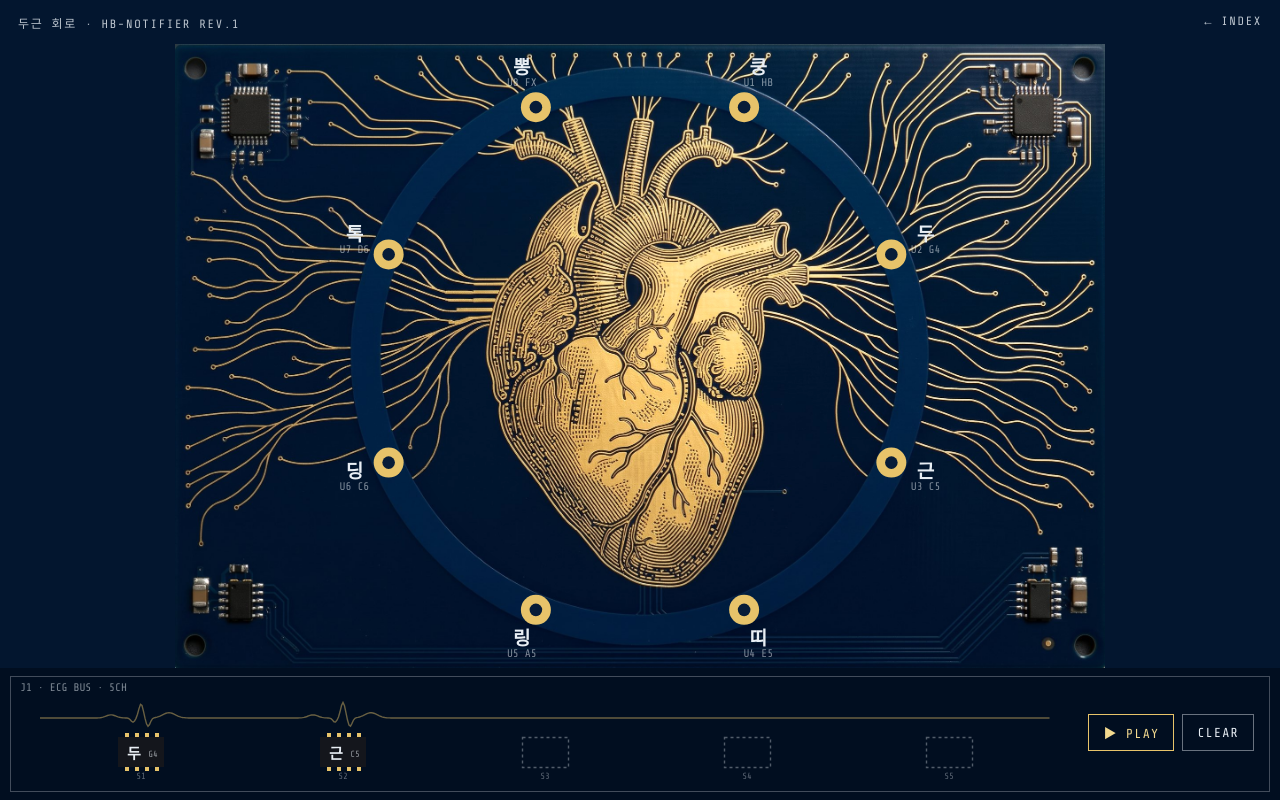
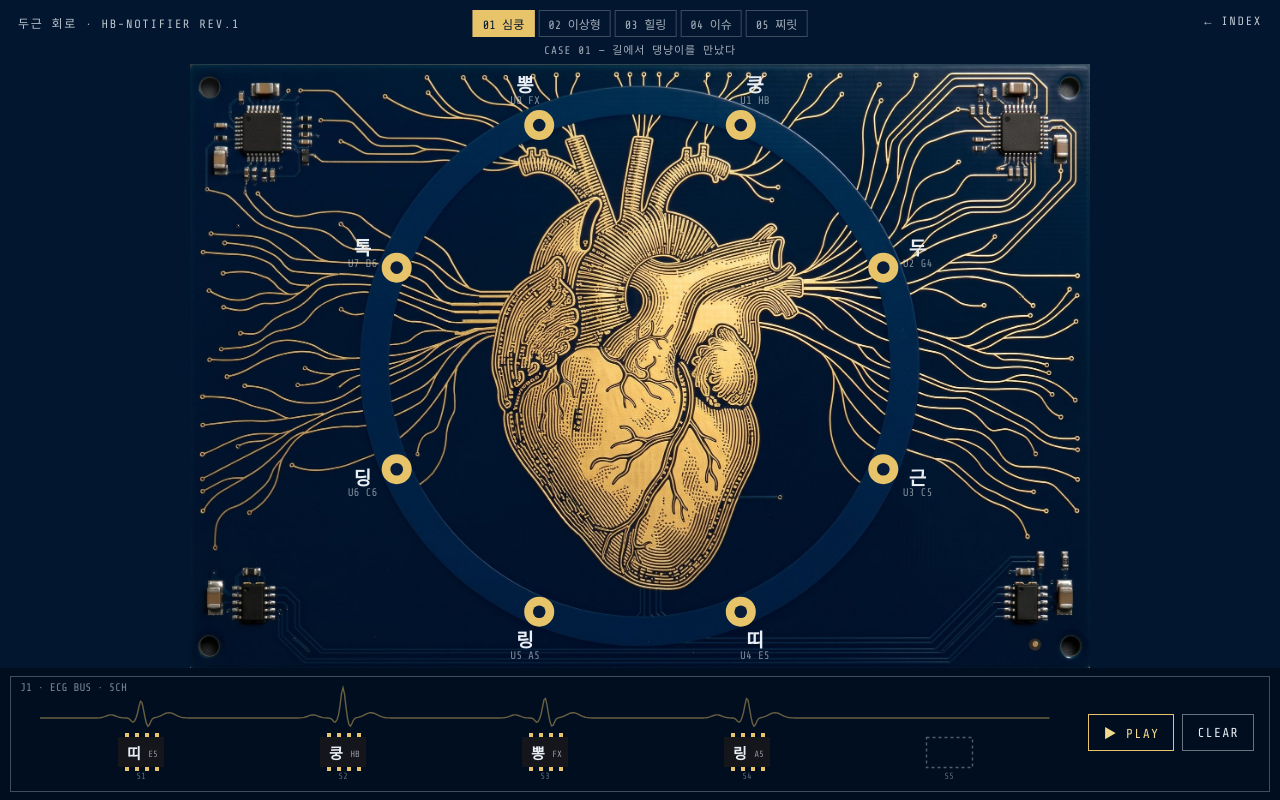
Before and after one commit to hyoooonkim/motion-typo, a plain HTML site: page day-261118/index.html in a window 1280 px wide. Drawn offline with nearby package versions, Linux system fonts and the light colour scheme; animation ran at ten frames a second.

Commit message:
day-261118 빛이 실제 회로를 타고 흐르게, 상황 5가지(심쿵·이상형·힐링·이슈·찌릿)
Co-Authored-By: Claude Opus 5.5 <noreply@anthropic.com>

```diff
--- /dev/null
+++ b/day-261118/circuit.js
@@ -0,0 +1,63 @@
+export function buildCircuit(img) {
+  const MW = 720, MH = Math.round(img.naturalHeight / img.naturalWidth * MW), N = MW * MH;
+  const oc = document.createElement('canvas'); oc.width = MW; oc.height = MH;
+  const octx = oc.getContext('2d', { willReadFrequently: true });
+  octx.drawImage(img, 0, 0, MW, MH);
+  const px = octx.getImageData(0, 0, MW, MH).data, gold = new Uint8Array(N);
+  for (let i = 0; i < N; i++) { const r = px[i * 4], g = px[i * 4 + 1], b = px[i * 4 + 2]; gold[i] = r > 110 && r - b > 45 && g > 70 ? 1 : 0; }
+
+  const cx = MW * .5, cy = MH * .504, R = MH * .436, dist = new Float32Array(N).fill(Infinity), q = new Int32Array(N);
+  const rad = i => Math.hypot(i % MW - cx, ((i / MW) | 0) - cy);
+  const bfs = seeds => {
+    let h = 0, tl = 0;
+    for (const [i, d] of seeds) if (d < dist[i]) { dist[i] = d; q[tl++] = i; }
+    while (h < tl) {
+      const i = q[h++], x = i % MW, y = (i / MW) | 0, d = dist[i] + 1;
+      for (let dy = -1; dy <= 1; dy++) for (let dx = -1; dx <= 1; dx++) {
+        const X = x + dx, Y = y + dy;
+        if ((!dx && !dy) || X < 0 || Y < 0 || X >= MW || Y >= MH) continue;
+        const j = Y * MW + X;
+        if (gold[j] && dist[j] === Infinity) { dist[j] = d; q[tl++] = j; }
+      }
+    }
+  };
+  const s1 = [];
+  for (let i = 0; i < N; i++) if (gold[i] && rad(i) < 22) s1.push([i, 0]);
+  bfs(s1);
+  let sum = 0, n = 0;
+  for (let i = 0; i < N; i++) { const r = rad(i); if (dist[i] < Infinity && r > R - 40 && r < R - 12) { sum += dist[i]; n++; } }
+  const Dring = n ? sum / n : R, s2 = [];
+  for (let i = 0; i < N; i++) { const r = rad(i); if (gold[i] && dist[i] === Infinity && r > R + 4 && r < R + 30) s2.push([i, Dring + (r - R)]); }
+  bfs(s2);
+
+  const idx = [], dd = [], ang = [];
+  let maxD = 0;
+  for (let i = 0; i < N; i++) if (dist[i] < Infinity) { idx.push(i); dd.push(dist[i]); ang.push(Math.atan2(((i / MW) | 0) - cy, i % MW - cx)); maxD = Math.max(maxD, dist[i]); }
+  octx.clearRect(0, 0, MW, MH);
+  const od = octx.createImageData(MW, MH);
+  for (const i of idx) { od.data[i * 4] = 255; od.data[i * 4 + 1] = 236; od.data[i * 4 + 2] = 178; }
+  return { oc, octx, od, idx: Int32Array.from(idx), d: Float32Array.from(dd), ang: Float32Array.from(ang), maxD, Dring };
+}
+
+export function paintCircuit(C, waves, col) {
+  const { idx, d, ang, od, maxD } = C, data = od.data;
+  if (C.col !== col) { C.col = col; for (const i of idx) { data[i * 4] = col[0]; data[i * 4 + 1] = col[1]; data[i * 4 + 2] = col[2]; } }
+  for (let k = 0; k < idx.length; k++) {
+    let I = 0;
+    const dk = d[k];
+    for (const w of waves) {
+      const u = Math.min(1, w.t / w.dur);
+      if (w.kind === 'in') {
+        let da = ang[k] - w.ang; da = Math.abs(Math.atan2(Math.sin(da), Math.cos(da)));
+        if (da > .62) continue;
+        const front = maxD * (1 - u);
+        I += Math.exp(-(((dk - front) / 9) ** 2)) * (1 - da / .62) * w.gain;
+      } else {
+        const front = u * maxD * 1.05, x = (dk - front) / 12;
+        I += (Math.exp(-x * x) + (dk < front ? .22 * Math.exp(-(front - dk) / 55) : 0)) * Math.pow(1 - u, .6) * w.gain;
+      }
+    }
+    data[idx[k] * 4 + 3] = I > 1 ? 255 : I * 255;
+  }
+  C.octx.putImageData(od, 0, 0);
+}
--- a/day-261118/index.html
+++ b/day-261118/index.html
@@ -11,17 +11,23 @@
   canvas { position: fixed; inset: 0; width: 100%; height: 100%; display: block; }
   #top { position: fixed; left: 18px; right: 18px; top: 14px; display: flex; justify-content: space-between; font-size: 12px; letter-spacing: .14em; text-transform: uppercase; opacity: .8; z-index: 2; pointer-events: none; }
   #top a { color: inherit; text-decoration: none; pointer-events: auto; }
+  #sel { position: fixed; left: 50%; top: 10px; transform: translateX(-50%); display: flex; flex-direction: column; align-items: center; gap: 4px; z-index: 3; }
+  #cases { display: flex; gap: 4px; }
+  #cases button { background: transparent; color: rgba(232,238,244,.7); border: 1px solid rgba(232,238,244,.25); font: 12px 'Share Tech Mono', 'Noto Sans KR', monospace; padding: 4px 9px; cursor: pointer; }
+  #cases button.on { color: #03162f; background: #e7c36a; border-color: #e7c36a; }
+  #cdesc { font: 11px 'Share Tech Mono', 'Noto Sans KR', monospace; letter-spacing: .08em; opacity: .7; }
   #ctl { position: fixed; right: 26px; bottom: 49px; display: flex; gap: 8px; z-index: 2; }
   #ctl button { background: transparent; color: #e8eef4; border: 1px solid rgba(232,238,244,.45); font: 13px 'Share Tech Mono', 'Noto Sans KR', monospace; letter-spacing: .1em; padding: 8px 14px; cursor: pointer; }
   #ctl button:hover { background: rgba(232,238,244,.1); }
   #ctl #play { border-color: #e7c36a; color: #f3d98f; }
-  @media (max-width: 639px) { #ctl { top: 40px; bottom: auto; right: 18px; } #ctl button { padding: 6px 10px; font-size: 12px; } }
+  @media (max-width: 639px) { #sel { top: 38px; width: calc(100% - 24px); } #cases button { padding: 4px 6px; font-size: 11px; } #ctl { top: 82px; bottom: auto; right: 18px; } #ctl button { padding: 6px 10px; font-size: 12px; } }
 </style>
 </head>
 <body>
 <canvas id="c"></canvas>
 <header id="top"><span>두근 회로 · HB-NOTIFIER REV.1</span><a href="../index.html">← INDEX</a></header>
+<nav id="sel"><div id="cases"></div><div id="cdesc"></div></nav>
 <div id="ctl"><button id="play">▶ PLAY</button><button id="clear">CLEAR</button></div>
-<script type="module" src="main.js?v=3"></script>
+<script type="module" src="main.js?v=5"></script>
 </body>
 </html>
--- a/day-261118/main.js
+++ b/day-261118/main.js
@@ -1,4 +1,5 @@
 import { unlock, play as sound, now } from './audio.js';
+import { buildCircuit, paintCircuit } from './circuit.js?v=4';
 
 const NOTES = [
   { k: '쿵', n: 'HB', f: 0, type: 'thump' },
@@ -10,7 +11,15 @@ const NOTES = [
   { k: '톡', n: 'D6', f: 1174.7, type: 'tok' },
   { k: '뽕', n: 'FX', f: 900, type: 'pop' },
 ];
-const SLOTS = 5, STEP = .38;
+const SLOTS = 5, LEAD = .3;
+const CASES = [
+  { t: '심쿵', d: '길에서 댕냥이를 만났다', chips: [3, 0, 7, 4], step: .3, idle: .9, col: [255, 196, 214] },
+  { t: '이상형', d: '천년의 이상형을 만났다', chips: [0, 0, 1, 2, 5], step: .19, idle: .45, col: [255, 150, 130] },
+  { t: '힐링', d: '요가 매트 위, 느긋한 오후', chips: [1, 4, 2], step: .72, idle: 1.7, col: [170, 236, 205] },
+  { t: '이슈', d: '큰일났다, 이슈가 터졌다', chips: [6, 0, 6, 0, 6], step: .15, idle: .38, col: [255, 96, 84] },
+  { t: '찌릿', d: '심장이 찌릿, 아련한 밤', chips: [5, 3, 1], step: .55, idle: 1.3, col: [160, 200, 255] },
+];
+let cs = 0, STEP = CASES[0].step;
 const GOLD = '#e7c36a', SILK = '#e8eef4';
 const MONO = '"Share Tech Mono", monospace', KR = '"Noto Sans KR", sans-serif';
 
@@ -20,12 +29,12 @@ const clamp = (v, a, b) => Math.max(a, Math.min(b, v));
 const ease = t => { t = clamp(t, 0, 1); return t * t * (3 - 2 * t); };
 
 let W = 0, H = 0, DPR = 1, L = null, last = performance.now(), T = 0, idle = 0;
-let chips = [1, 2], beat = 0, hover = -1, run = null, name = '', nameT = 0;
+let chips = CASES[0].chips.slice(), beat = 0, hover = -1, run = null, name = '', nameT = 0;
 const padLit = new Array(NOTES.length).fill(0), chipLit = new Array(SLOTS).fill(0);
-let pulses = [], stamps = [];
+let waves = [], queue = [], stamps = [], C = null;
 
 function layout() {
-  const strip = W < 640 ? 150 : 132, top = 44, ah = H - strip - top;
+  const strip = W < 640 ? 150 : 132, top = W < 640 ? 118 : 64, ah = H - strip - top;
   const IW = img.naturalWidth || 2100, IH = img.naturalHeight || 1409;
   const k = Math.min(ah / IH, Math.max(W / IW, (W - 90) / (.872 * IH))), bw = IW * k, bh = IH * k, bx = (W - bw) / 2, by = top + (ah - bh) / 2;
   const cx = bx + bw * .5, cy = by + bh * .504, R = bh * .436;
@@ -44,20 +53,22 @@ function fire(ni, si) {
   const n = NOTES[ni];
   beat = Math.max(beat, n.type === 'thump' ? 1.3 : .85);
   padLit[ni] = 1; if (si >= 0) chipLit[si] = 1;
-  pulses.push({ p: ni, t: 0 }); stamps.push({ ch: n.k, t: 0 });
+  stamps.push({ ch: n.k, t: 0 }); waves.push({ kind: 'out', t: 0, dur: .8, gain: n.type === 'thump' ? 1.2 : .9 });
 }
 
+function inWave(ni) { waves.push({ kind: 'in', t: 0, dur: LEAD, ang: L.pads[ni].a, gain: 1 }); padLit[ni] = .6; }
+
 function addChip(ni) {
-  unlock(); sound(NOTES[ni]); fire(ni, -1);
+  unlock(); sound(NOTES[ni], now() + LEAD); inWave(ni); queue.push({ at: T + LEAD, ni, si: -1 });
   if (chips.length < SLOTS) { chips.push(ni); name = ''; } else chipLit.fill(.6);
 }
 
 function startRun() {
   if (!chips.length) return;
   unlock();
-  const t0 = now() + .06, dur = SLOTS * STEP;
+  const t0 = now() + LEAD, dur = SLOTS * STEP;
   chips.forEach((ni, i) => sound(NOTES[ni], t0 + (i + .5) * STEP));
-  run = { t: -.06, dur, fired: new Set() };
+  run = { t: -LEAD, dur, started: new Set(), fired: new Set() };
   name = ''; stamps = [];
 }
 
@@ -78,16 +89,11 @@ function drawWave(xa, xb, style, lw) {
   ctx.strokeStyle = style; ctx.lineWidth = lw; ctx.stroke();
 }
 
-function padPath(p) {
-  const a = L.pads[p].a, mx = L.cx + Math.cos(a) * L.R * .58, my = L.cy + Math.sin(a) * L.R * .58;
-  return [[L.pads[p].x, L.pads[p].y], [mx, my], [L.cx + Math.cos(a) * L.R * .2, L.cy + Math.sin(a) * L.R * .2]];
-}
-
-function along(path, u) {
-  const segs = path.slice(1).map((p, i) => Math.hypot(p[0] - path[i][0], p[1] - path[i][1])), tot = segs.reduce((a, b) => a + b, 0);
-  let d = u * tot;
-  for (let i = 0; i < segs.length; i++) { if (d <= segs[i]) { const f = d / segs[i]; return [path[i][0] + (path[i + 1][0] - path[i][0]) * f, path[i][1] + (path[i + 1][1] - path[i][1]) * f]; } d -= segs[i]; }
-  return path[path.length - 1];
+function setCase(i) {
+  cs = i; STEP = CASES[i].step; chips = CASES[i].chips.slice(); name = ''; run = null; queue = [];
+  document.querySelectorAll('#cases button').forEach((b, j) => b.classList.toggle('on', j === i));
+  document.getElementById('cdesc').textContent = `CASE 0${i + 1} — ${CASES[i].d}`;
+  startRun();
 }
 
 function partName() {
@@ -102,13 +108,17 @@ function frame(t) {
   if (run) {
     run.t += dt;
     const u = run.t / run.dur;
-    chips.forEach((ni, i) => { if (!run.fired.has(i) && run.t >= (i + .5) * STEP) { run.fired.add(i); fire(ni, i); } });
+    chips.forEach((ni, i) => {
+      if (!run.started.has(i) && run.t >= (i + .5) * STEP - LEAD) { run.started.add(i); inWave(ni); }
+      if (!run.fired.has(i) && run.t >= (i + .5) * STEP) { run.fired.add(i); fire(ni, i); }
+    });
     if (u >= 1.08) { run = null; name = partName(); nameT = 0; }
-  } else if ((idle += dt) > 1.1) { idle = 0; beat = Math.max(beat, .22); }
+  } else if ((idle += dt) > CASES[cs].idle) { idle = 0; beat = Math.max(beat, .22); waves.push({ kind: 'out', t: 0, dur: .9, gain: .3 }); }
+  queue = queue.filter(q => { if (T >= q.at) { fire(q.ni, q.si); return false; } return true; });
   beat *= Math.exp(-4.5 * dt);
   for (let i = 0; i < padLit.length; i++) padLit[i] *= Math.exp(-3 * dt);
   for (let i = 0; i < SLOTS; i++) chipLit[i] *= Math.exp(-3 * dt);
-  pulses.forEach(p => p.t += dt); pulses = pulses.filter(p => p.t < .6);
+  waves.forEach(w => w.t += dt); waves = waves.filter(w => w.t < w.dur);
   stamps.forEach(s => s.t += dt); stamps = stamps.filter(s => s.t < .9);
   nameT += dt;
 
@@ -126,20 +136,19 @@ function frame(t) {
     }
   }
 
-  for (const p of pulses) {
-    const path = padPath(p.p), u = ease(p.t / .4), a = 1 - clamp((p.t - .3) / .3, 0, 1);
-    ctx.beginPath(); path.forEach(([x, y], i) => i ? ctx.lineTo(x, y) : ctx.moveTo(x, y));
-    ctx.strokeStyle = `rgba(231,195,106,${.35 * a})`; ctx.lineWidth = 2; ctx.stroke();
-    const [hx, hy] = along(path, u);
-    ctx.fillStyle = `rgba(255,236,170,${a})`; ctx.shadowColor = GOLD; ctx.shadowBlur = 14;
-    ctx.beginPath(); ctx.arc(hx, hy, 3.5, 0, Math.PI * 2); ctx.fill(); ctx.shadowBlur = 0;
+  if (C && waves.length) {
+    paintCircuit(C, waves, CASES[cs].col);
+    ctx.save(); ctx.globalCompositeOperation = 'lighter';
+    ctx.drawImage(C.oc, L.bx, L.by, L.bw, L.bh);
+    ctx.globalAlpha = .5; ctx.drawImage(C.oc, L.bx - 1, L.by - 1, L.bw + 2, L.bh + 2);
+    ctx.restore();
   }
 
   for (const s of stamps) {
     const a = s.t < .08 ? s.t / .08 : 1 - clamp((s.t - .2) / .7, 0, 1), sc = 1 + .18 * (1 - ease(s.t / .25));
     ctx.save(); ctx.translate(L.cx, L.cy); ctx.scale(sc, sc);
     ctx.font = `900 ${L.R * .62}px ${KR}`; ctx.textAlign = 'center'; ctx.textBaseline = 'middle';
-    ctx.fillStyle = `rgba(232,238,244,${.88 * a})`; ctx.fillText(s.ch, 0, L.R * .04);
+    const cc = CASES[cs].col; ctx.fillStyle = `rgba(${cc[0]},${cc[1]},${cc[2]},${.9 * a})`; ctx.fillText(s.ch, 0, L.R * .04);
     ctx.restore();
   }
 
@@ -162,7 +171,7 @@ function frame(t) {
   drawWave(L.x0, L.x1, 'rgba(231,195,106,.45)', 1.4);
   if (run) {
     const cx = L.x0 + clamp(run.t / run.dur, 0, 1) * (L.x1 - L.x0);
-    ctx.shadowColor = GOLD; ctx.shadowBlur = 10; drawWave(L.x0, cx, '#ffe7a6', 2.2); ctx.shadowBlur = 0;
+    const cc = `rgb(${CASES[cs].col.join(',')})`; ctx.shadowColor = cc; ctx.shadowBlur = 10; drawWave(L.x0, cx, cc, 2.2); ctx.shadowBlur = 0;
     const y = L.ly - wave(cx) * L.strip * .2;
     ctx.fillStyle = '#fff6d8'; ctx.beginPath(); ctx.arc(cx, y, 4, 0, Math.PI * 2); ctx.fill();
   }
@@ -205,6 +214,9 @@ cv.addEventListener('pointermove', e => {
   cv.style.cursor = h && (h.pad !== undefined || chips[h.sock] !== undefined) ? 'pointer' : 'default';
 });
 document.getElementById('play').onclick = startRun;
+CASES.forEach((c, i) => { const b = document.createElement('button'); b.textContent = `0${i + 1} ${c.t}`; b.onclick = () => setCase(i); document.getElementById('cases').append(b); });
+document.querySelectorAll('#cases button')[0].classList.add('on');
+document.getElementById('cdesc').textContent = `CASE 01 — ${CASES[0].d}`;
 document.getElementById('clear').onclick = () => { if (!run) { chips = []; name = ''; } };
 addEventListener('keydown', e => {
   if (e.key === ' ') { e.preventDefault(); startRun(); }
@@ -212,6 +224,7 @@ addEventListener('keydown', e => {
   else if (e.key >= '1' && e.key <= '8') addChip(+e.key - 1);
 });
 addEventListener('resize', resize);
-img.onload = layout;
+img.onload = () => { layout(); C = buildCircuit(img); };
+if (img.complete && img.naturalWidth) C = buildCircuit(img);
 document.fonts.load(`700 16px ${KR}`, '쿵두근띠링딩톡뽕').finally(() => { resize(); });
 requestAnimationFrame(frame);
```
Also changed, not shown: index.html (+1 -1 lines), day-261118/thumb.jpg.
